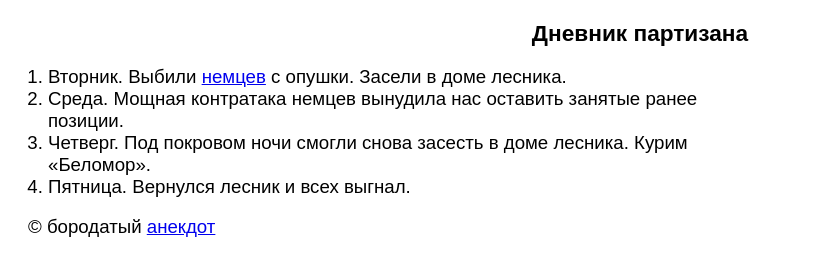
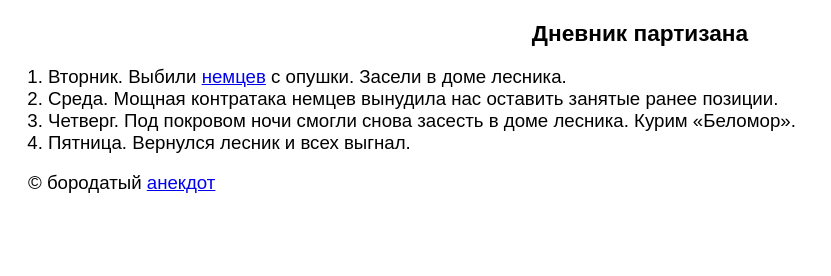
Before and after one commit to Serhio13/Sergio.github.io, a plain HTML site: page index.html in a window 1280 px wide. Shown: the whole page, without its empty margins (0-831 px from the left). Drawn offline with Linux system fonts and the light colour scheme.

Commit message:
Update index.html

```diff
--- a/index.html
+++ b/index.html
@@ -15,8 +15,8 @@
         <p>
             <ol class="enu">
                 <li>Вторник. Выбили <a href="https://de.wikipedia.org/wiki/Wikipedia:Hauptseite" target="_blank" title="Википедия">немцев</a> с опушки. Засели в доме лесника.</li>
-                <li>Среда. Мощная контратака немцев вынудила нас оставить занятые ранее <br>позиции.</li>
-                <li>Четверг. Под покровом ночи смогли снова засесть в доме лесника. Курим <br>«Беломор».</li>
+                <li>Среда. Мощная контратака немцев вынудила нас оставить занятые ранее позиции.</li>
+                <li>Четверг. Под покровом ночи смогли снова засесть в доме лесника. Курим «Беломор».</li>
                 <li>Пятница. Вернулся лесник и всех выгнал.</li>
             </ol>
         </p>
```
